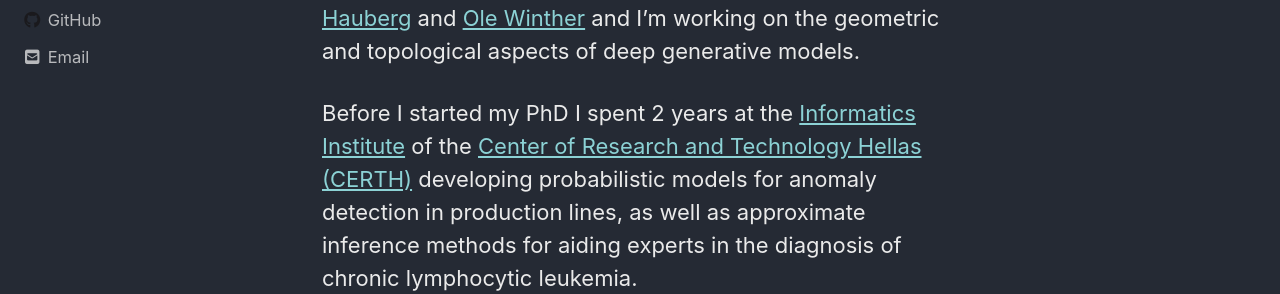
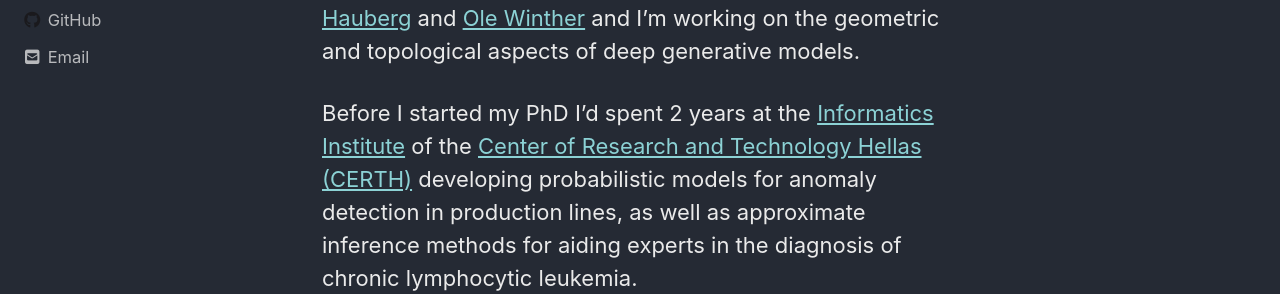
Before and after one commit to dimkal89/dimkal89.github.io, a Jekyll site: the page built from index.html, in a window 1280 px wide and 900 px high. Shown: the part 323-617 px from the top of the window. Built offline with Jekyll 4.4.1, drawn with Linux system fonts in a browser that asks for light colours; cached includes are drawn as plain includes; nearby versions of some CDN libraries; the list of posts is cut into pages by our own code.

Commit message:
fixed another typo

```diff
--- a/_includes/about.md
+++ b/_includes/about.md
@@ -4,7 +4,7 @@ Hi,
 
 I am Dimitris. I'm a PhD candidate supervised by [Søren Hauberg](http://www2.compute.dtu.dk/~sohau/) and [Ole Winther](https://cogsys.imm.dtu.dk/staff/winther/) and I'm working on the geometric and topological aspects of deep generative models.
 
-Before I started my PhD I spent 2 years at the [Informatics Institute](https://www.iti.gr/iti/index.html) of the [Center of Research and Technology Hellas (CERTH)](https://www.certh.gr/) developing probabilistic models for anomaly detection in production lines, as well as approximate inference methods for aiding experts in the diagnosis of chronic lymphocytic leukemia.
+Before I started my PhD I'd spent 2 years at the [Informatics Institute](https://www.iti.gr/iti/index.html) of the [Center of Research and Technology Hellas (CERTH)](https://www.certh.gr/) developing probabilistic models for anomaly detection in production lines, as well as approximate inference methods for aiding experts in the diagnosis of chronic lymphocytic leukemia.
 
 In general, my research interests lie in differential geometry, efficient approximate inference, deep probabilistic models and various intersections thereof.
 
```
Also changed, not shown: _pages/publications.md (+0 -2 lines).
